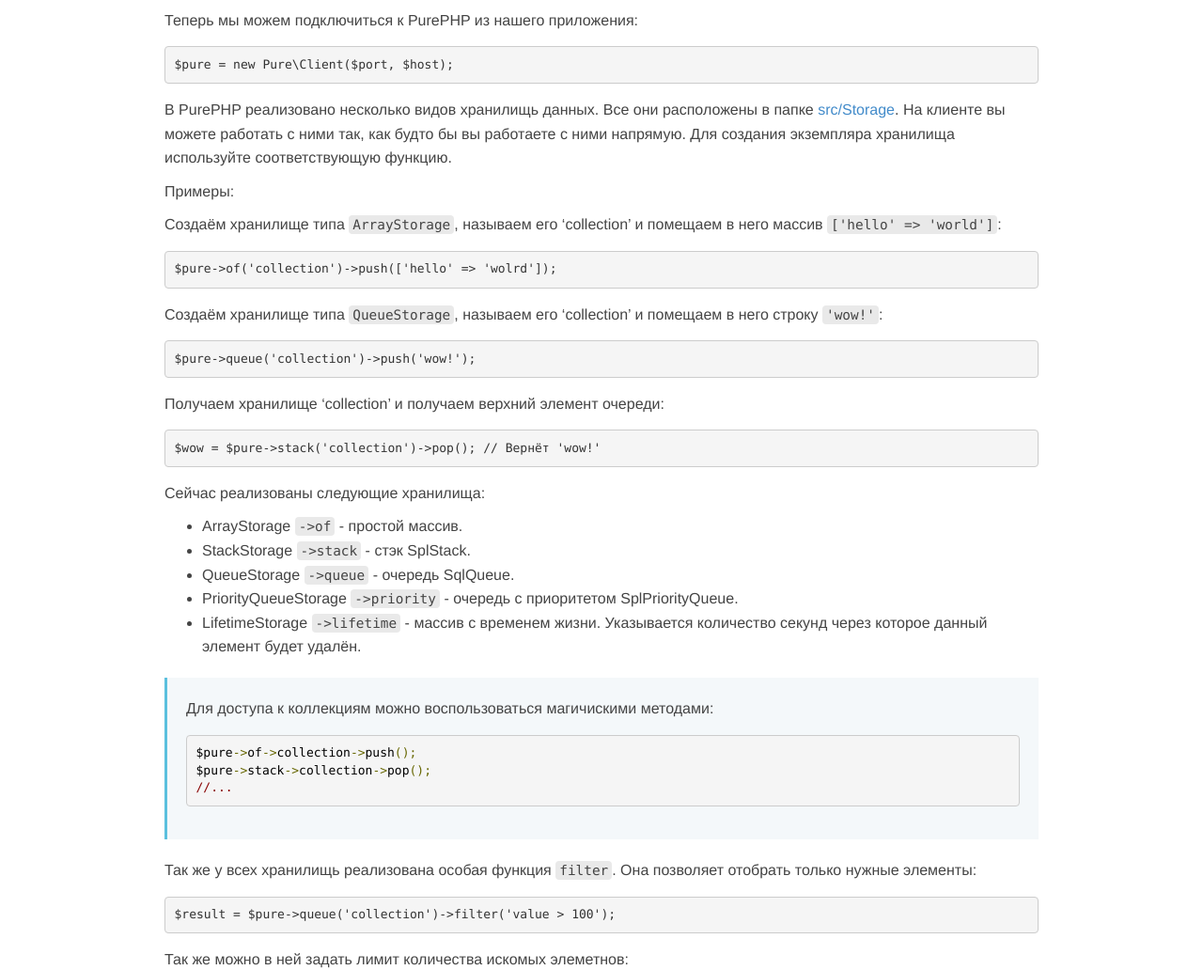
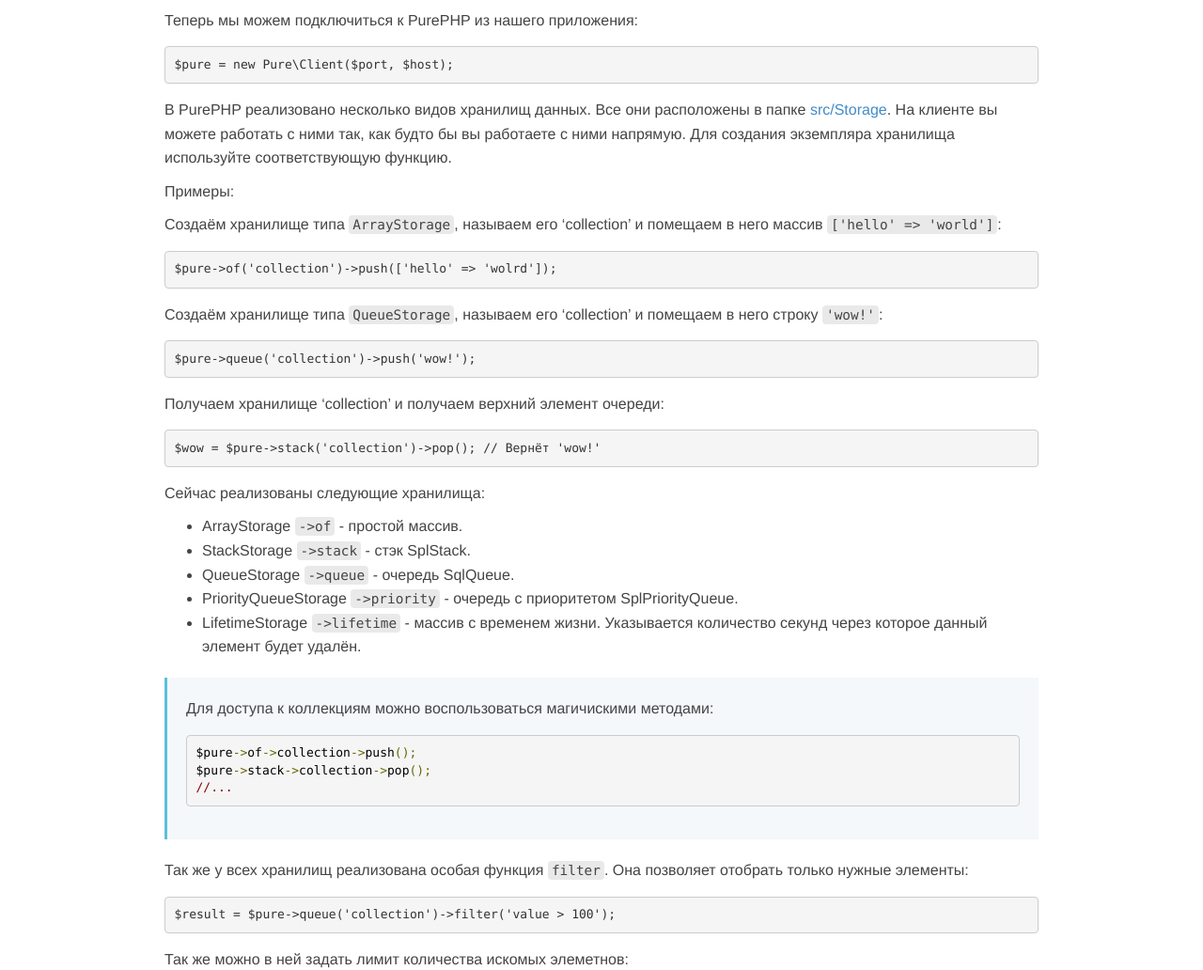
Before and after one commit to toFlash/medv.io, a Jekyll site: the page built from _posts/2014-03-19-purephp-nosql-database-on-php.md, in a window 1280 px wide and 1400 px high, scrolled down 555 px. Shown: the part 152-1184 px from the top of the window at 94% size. Built offline with Jekyll 4.4.1, drawn with Linux system fonts in a browser that asks for light colours; Markdown is read by kramdown in place of the engine named in the settings; comment, search, counter and statistics services are not loaded.

Commit message:
Update 2014-03-19-purephp-nosql-database-on-php.md

````diff
--- a/_posts/2014-03-19-purephp-nosql-database-on-php.md
+++ b/_posts/2014-03-19-purephp-nosql-database-on-php.md
@@ -40,7 +40,7 @@
 $pure = new Pure\Client($port, $host);
 ```
 
-В PurePHP реализовано несколько видов хранилищь данных. Все они расположены в папке [src/Storage](https://github.com/elfet/purephp/tree/master/src/Storage).
+В PurePHP реализовано несколько видов хранилищ данных. Все они расположены в папке [src/Storage](https://github.com/elfet/purephp/tree/master/src/Storage).
 На клиенте вы можете работать с ними так, как будто бы вы работаете с ними напрямую. Для создания экземпляра хранилища используйте соответствующую функцию.
 
 Примеры:
@@ -79,7 +79,7 @@
 //...</code></pre>
 </div>
 
-Так же у всех хранилищь реализована особая функция `filter`. Она позволяет отобрать только нужные элементы:
+Так же у всех хранилищ реализована особая функция `filter`. Она позволяет отобрать только нужные элементы:
 <!-- lang: php -->
 ```
 $result = $pure->queue('collection')->filter('value > 100');
````
